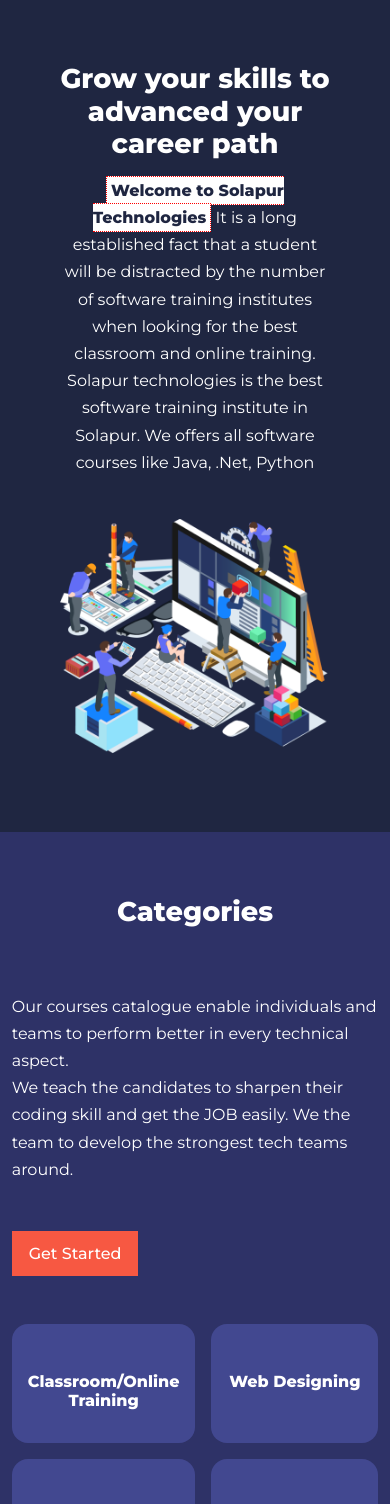
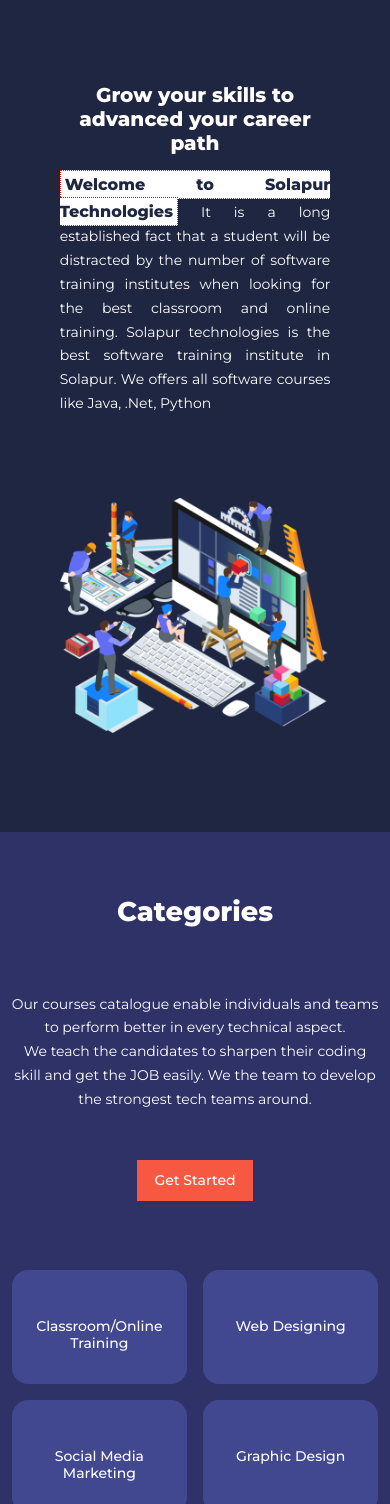
Before and after one commit to anilgaikwad03/anilgaikwad03.github.io, a plain HTML site: page index.html in a window 390 px wide. Shown: the part 76-1580 px from the top of the page. Drawn offline with nearby package versions, Linux system fonts and the light colour scheme.

Commit message:
Update style.css

```diff
--- a/css/style.css
+++ b/css/style.css
@@ -139,7 +139,7 @@ header{
     position: relative;
     top: 5rem;
     overflow: hidden;
-    height: 60vh;
+    height: auto;
     margin-bottom: 5rem;
 }
 
@@ -513,17 +513,34 @@ footer ul li a:hover{
 
     .header__container{
         grid-template-columns: 1fr;
-        text-align: center;
         margin-top: 0;
     }
 
     .header__left p{
         margin-bottom: 1.3rem;
+        font-size: 14px;
+        text-align: justify;
     }
 
+    .header__left h2{
+        font-size: 20px;
+        margin: 0px;
+        text-align: center;
+    }
+
+    .categories__left {
+        margin-bottom: 1.3rem;
+        font-size: 14px;
+        text-align: center;
+    }
     .categories__right{
         grid-template-columns: 1fr 1fr;
         gap: 0.7;
+    }
+
+    .categories__right h5{
+        font-size: 14px;
+        font-weight: 500;
     }
 
     .category{
@@ -545,6 +562,10 @@ footer ul li a:hover{
         gap: 2rem;
     }
 
+    .faq .question__answer h4{
+        font-size: 14px;
+    }
+
     .footer__1 p{
         margin: 1rem auto;
     }
```
